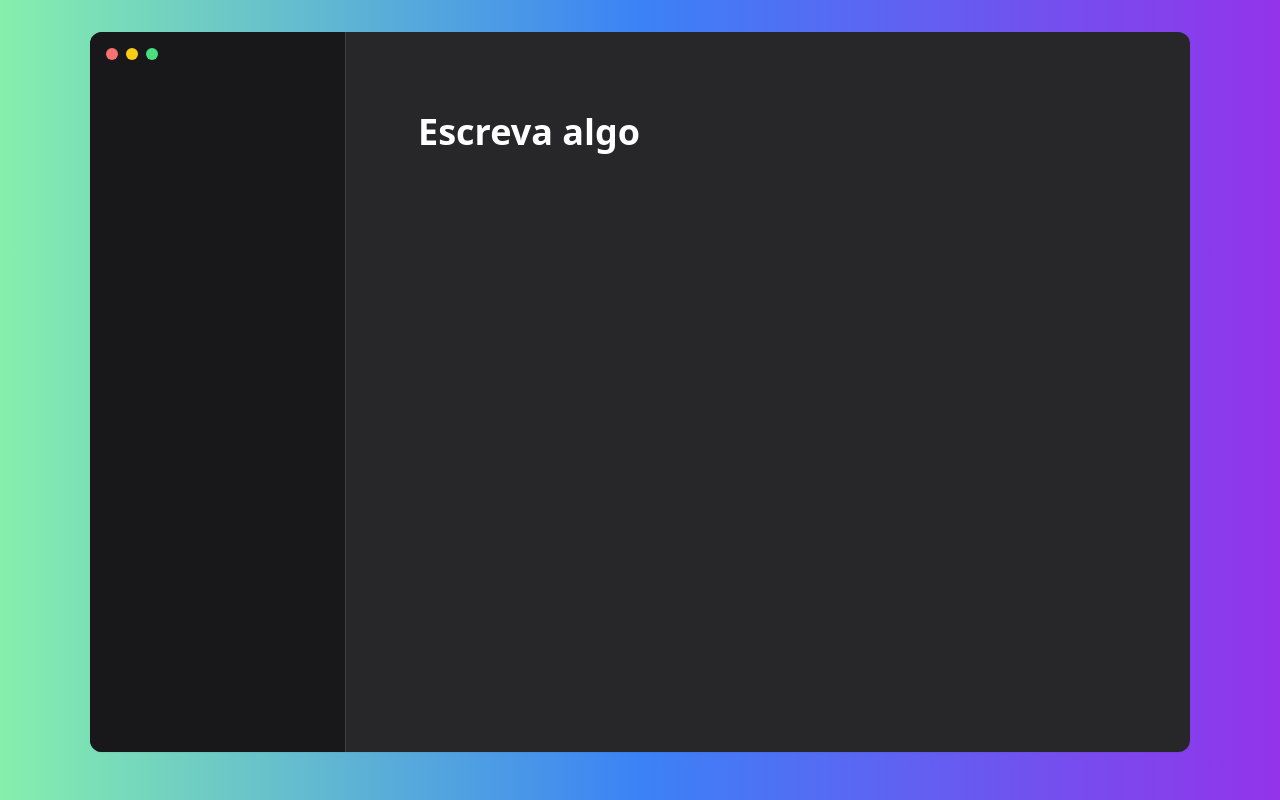
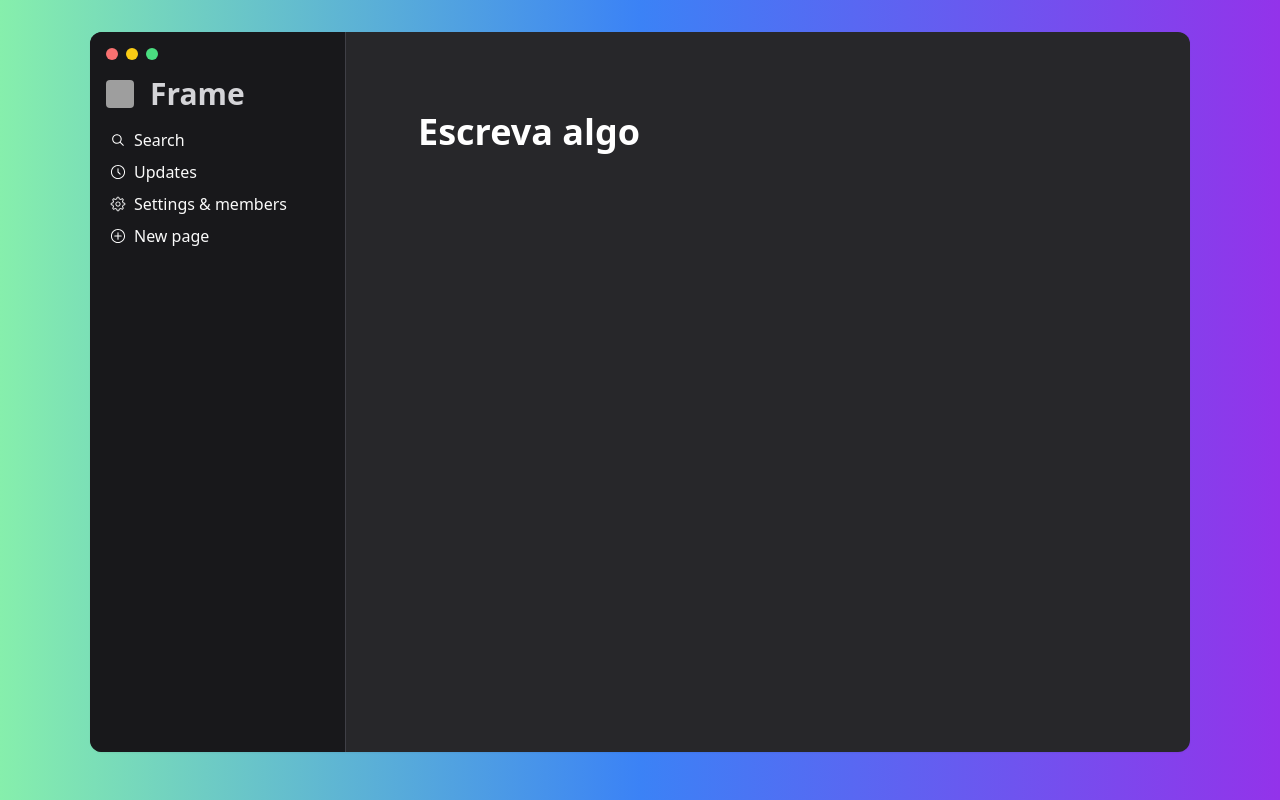
Before and after one commit to juliuscaezarff/Frame, a React (Vite) app: page / in a window 1280 px wide. Built offline with nearby package versions, Linux system fonts and the light colour scheme; grey boxes are pictures that could not be loaded.

Commit message:
feat: criando o as opções do menu lateral

```diff
--- a/src/App.tsx
+++ b/src/App.tsx
@@ -1,4 +1,5 @@
 import Editor from './components/Editor'
+import {RxMagnifyingGlass, RxClock, RxGear, RxPlusCircled} from 'react-icons/rx'
 
 function App() {
   return (
@@ -10,6 +11,16 @@ function App() {
             <button className="w-3 h-3 rounded-full bg-yellow-400" />
             <button className="w-3 h-3 rounded-full bg-green-400" />
           </div>
+          <div className='flex items-center gap-4 mt-4 mb-3'>
+            <img className='w-7 h-7 rounded' src="http://www.notion.so/image/https%3A%2F%2Fs3-us-west-2.amazonaws.com%2Fpublic.notion-static.com%2Fd19ec7ad-7d4a-4825-9d83-d6160475ecec%2Fpinterest2.jpg?table=space&id=7fdda2ba-738b-4c83-ba3e-3cb89f7959ee&spaceId=7fdda2ba-738b-4c83-ba3e-3cb89f7959ee&width=40&userId=d6d63cb6-ff51-4f01-bf4d-bf1b027de91f&cache=v2" alt="" />
+            <h1 className='font-bold text-3xl text-zinc-300'>Frame</h1>
+          </div>
+          <div>
+            <p className='flex items-center gap-2 p-1'> <RxMagnifyingGlass size={16}/> Search</p>
+            <p className='flex items-center gap-2 p-1'> <RxClock/> Updates</p>
+            <p className='flex items-center gap-2 p-1'> <RxGear /> Settings & members</p>
+            <p className='flex items-center gap-2 p-1'> <RxPlusCircled /> New page</p>
+          </div>
         </aside>
         <main className="p-4">
           <Editor />
```
